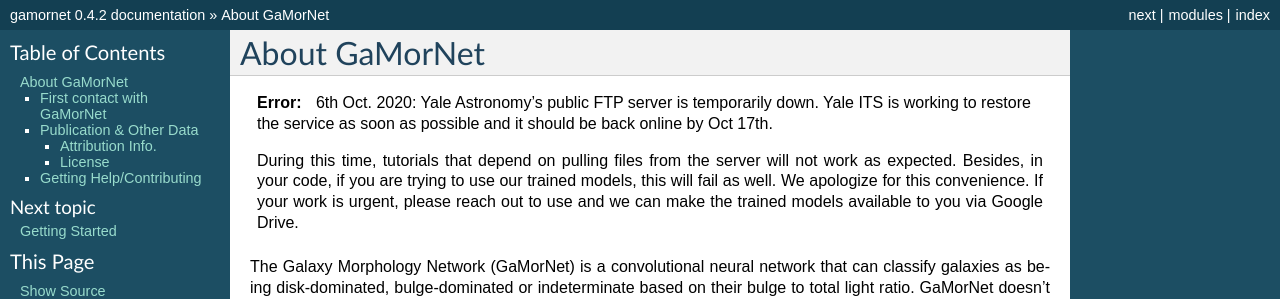
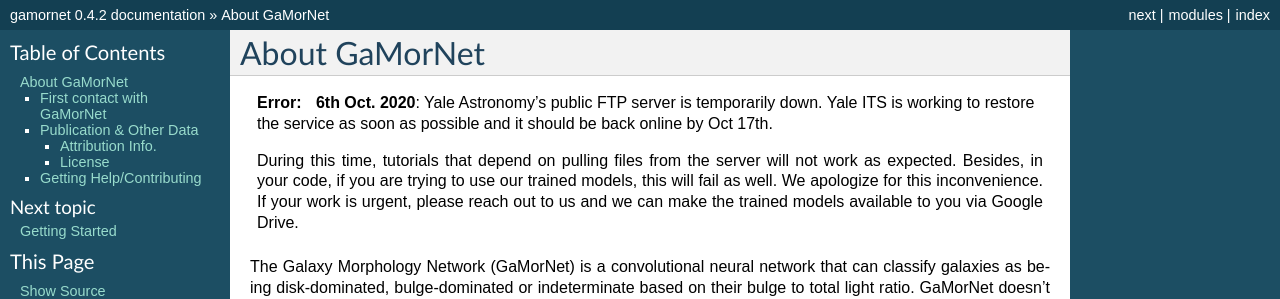
Before and after one commit to aritraghsh09/GaMorNet, a Sphinx documentation site: the page built from docs/source/index.rst, in a window 1280 px wide. Shown: the top 299 px of the page. Built offline with Sphinx 7.4.7, drawn with Linux system fonts in a browser that asks for light colours.

Commit message:
typos corrections

```diff
--- a/docs/source/index.rst
+++ b/docs/source/index.rst
@@ -10,14 +10,14 @@ About GaMorNet
 ==============
 
 .. error::
-   6th Oct. 2020: Yale Astronomy's public FTP server is temporarily down. Yale
+   **6th Oct. 2020**: Yale Astronomy's public FTP server is temporarily down. Yale
    ITS is working to restore the service as soon as possible and it should
    be back online by Oct 17th.
 
    During this time, tutorials that depend on pulling files from the server will
    not work as expected. Besides, in your code, if you are trying to use our
-   trained models, this will fail as well. We apologize for this convenience. If your work is urgent, please reach out
-   to use and we can make the trained models available to you via Google Drive.
+   trained models, this will fail as well. We apologize for this inconvenience. If your work is urgent, please reach out
+   to us and we can make the trained models available to you via Google Drive.
 
 The Galaxy Morphology Network (GaMorNet) is a convolutional neural network that can classify galaxies as being disk-dominated, bulge-dominated or indeterminate based on their bulge to total light ratio. GaMorNet doesn't need a large amount of training data and can work across different data-sets. For more details about GaMorNet's design, how it was trained etc., please refer to :ref:`pub_and_other_data`.
 
--- a/docs/source/usage_guide.rst
+++ b/docs/source/usage_guide.rst
@@ -167,14 +167,14 @@ To turn GaMorNet's output probability values into class predictions, we use prob
 FTP Server
 ^^^^^^^^^^^
 .. error::
-   6th Oct. 2020: Yale Astronomy's public FTP server is temporarily down. Yale
+   **6th Oct. 2020**: Yale Astronomy's public FTP server is temporarily down. Yale
    ITS is working to restore the service as soon as possible and it should
    be back online by Oct 17th.
 
    During this time, tutorials that depend on pulling files from the server will
    not work as expected. Besides, in your code, if you are trying to use our
-   trained models, this will fail as well. We apologize for this convenience. If your work is urgent, please reach out
-   to use and we can make the trained models available to you via Google Drive.
+   trained models, this will fail as well. We apologize for this inconvenience. If your work is urgent, please reach out
+   to us and we can make the trained models available to you via Google Drive.
 
 
 All components of the public data release are hosted on the Yale Astronomy FTP server ``ftp.astro.yale.edu``. There are multiple ways you can access the FTP server
```
Also changed, not shown: docs/source/tutorials.rst (+4 -3 lines).
